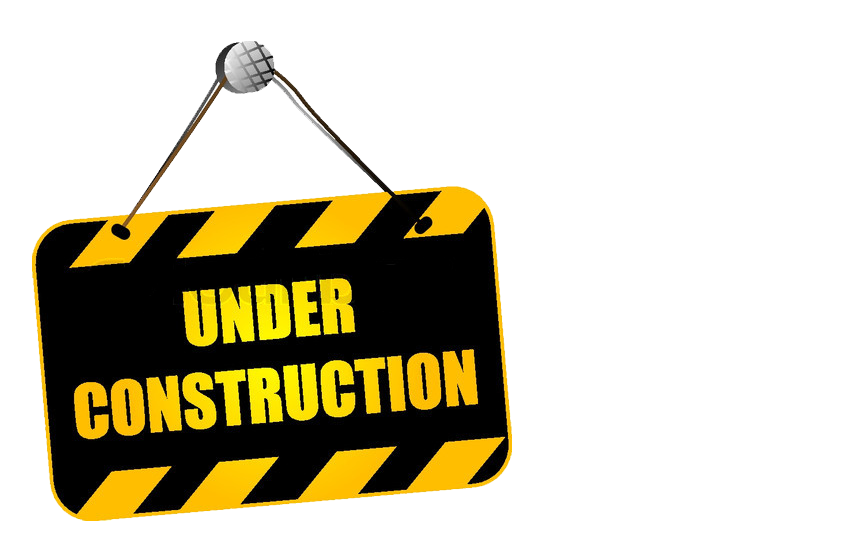
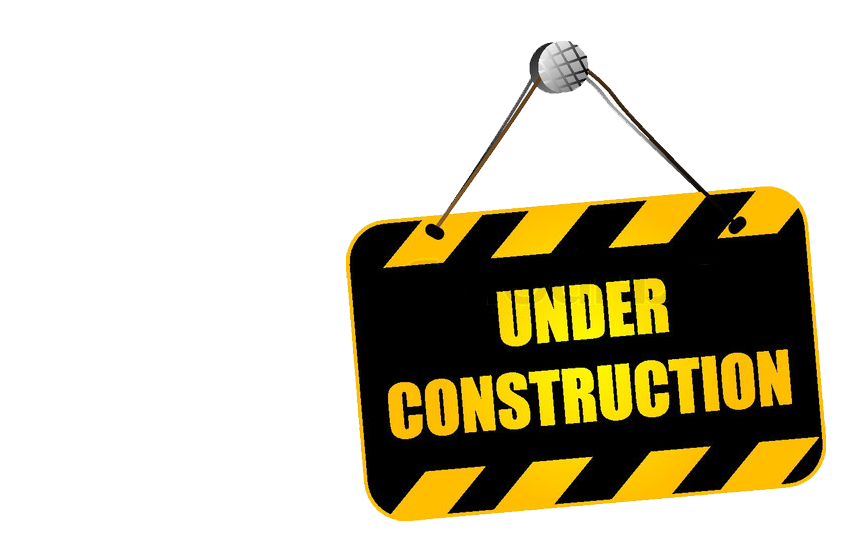
Before and after one commit to rajashekar-burugupally/gt, a plain HTML site: page index.html in a window 1280 px wide. Shown: the whole page, without its empty margins (65-922 px from the left). Drawn offline with Linux system fonts and the light colour scheme.

Commit message:
modified

```diff
--- a/index.html
+++ b/index.html
@@ -6,6 +6,6 @@
     <title>Document</title>
 </head>
 <body>
-    <center></center><img src="images/UCImg.png" /></center>
+    <center><img src="images/UCImg.png" /></center>
 </body>
 </html>
```
